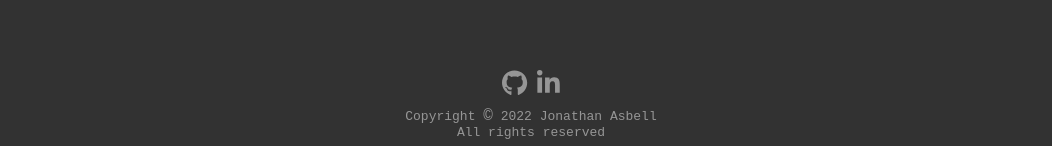
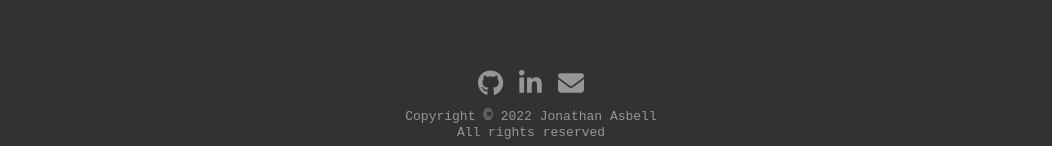
Before and after one commit to asbelljc/blog-client, a React (Create React App) app: page / in a window 1280 px wide. Shown: the part 804-950 px from the top of the page, without its empty margins (109-1161 px from the left). Built offline with nearby package versions, Linux system fonts and the light colour scheme; no server answers.

Commit message:
Added email link to footer.

```diff
--- a/src/components/Footer.js
+++ b/src/components/Footer.js
@@ -1,6 +1,7 @@
 import styled from 'styled-components';
 import { FontAwesomeIcon } from '@fortawesome/react-fontawesome';
 import { faGithub, faLinkedinIn } from '@fortawesome/free-brands-svg-icons';
+import { faEnvelope } from '@fortawesome/free-solid-svg-icons';
 
 const Wrapper = styled.footer`
   display: flex;
@@ -33,7 +34,7 @@ const Social = styled.div`
   display: flex;
   align-items: center;
   justify-content: center;
-  gap: 1rem;
+  gap: 1.6rem;
 
   path {
     transition: fill 0.15s;
@@ -60,6 +61,9 @@ export default function Footer() {
         >
           <FontAwesomeIcon icon={faLinkedinIn} size="2x" />
         </a>
+        <a href="mailto:asbelljc@gmail.com">
+          <FontAwesomeIcon icon={faEnvelope} size="2x" />
+        </a>
       </Social>
       <Copyright>
         Copyright <span>©</span> {new Date().getFullYear()} Jonathan Asbell
--- a/src/components/Header/Menu/UserControls.js
+++ b/src/components/Header/Menu/UserControls.js
@@ -150,6 +150,7 @@ export default function UserControls({ setMenuOpen }) {
             {session.status === 'admin' && (
               <UserButton solid>New Post</UserButton>
             )}
+            {/* TODO: Add logic to redirect to Home if on protected page when logging out */}
             <UserButton onClick={() => closeMenuThen(logout)}>
               Log Out
             </UserButton>
```
